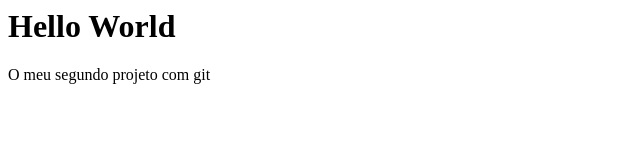
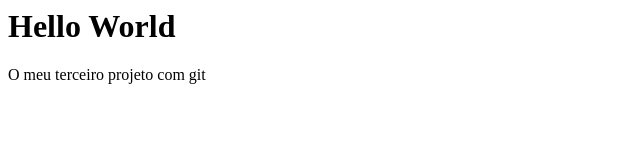
Before and after one commit to Tasg27/Ex1, a plain HTML site: page index.html in a window 1280 px wide. Shown: the full height of the page, 0-640 px from the left. Drawn offline with Linux system fonts and the light colour scheme.

Commit message:
correção de novo erro

```diff
--- a/index.html
+++ b/index.html
@@ -1,2 +1,2 @@
 <h1>Hello World</h1>
-<p>O meu segundo projeto com git</p>
+<p>O meu terceiro projeto com git</p>
```
